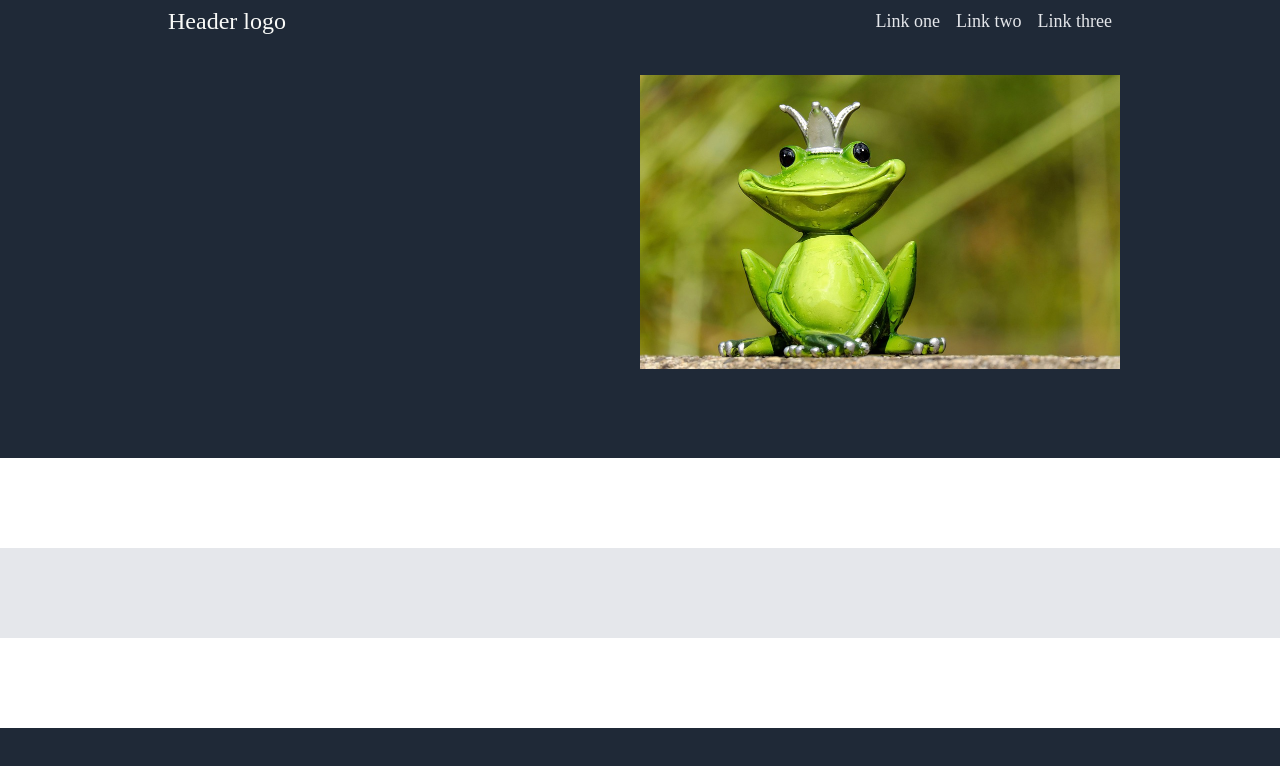
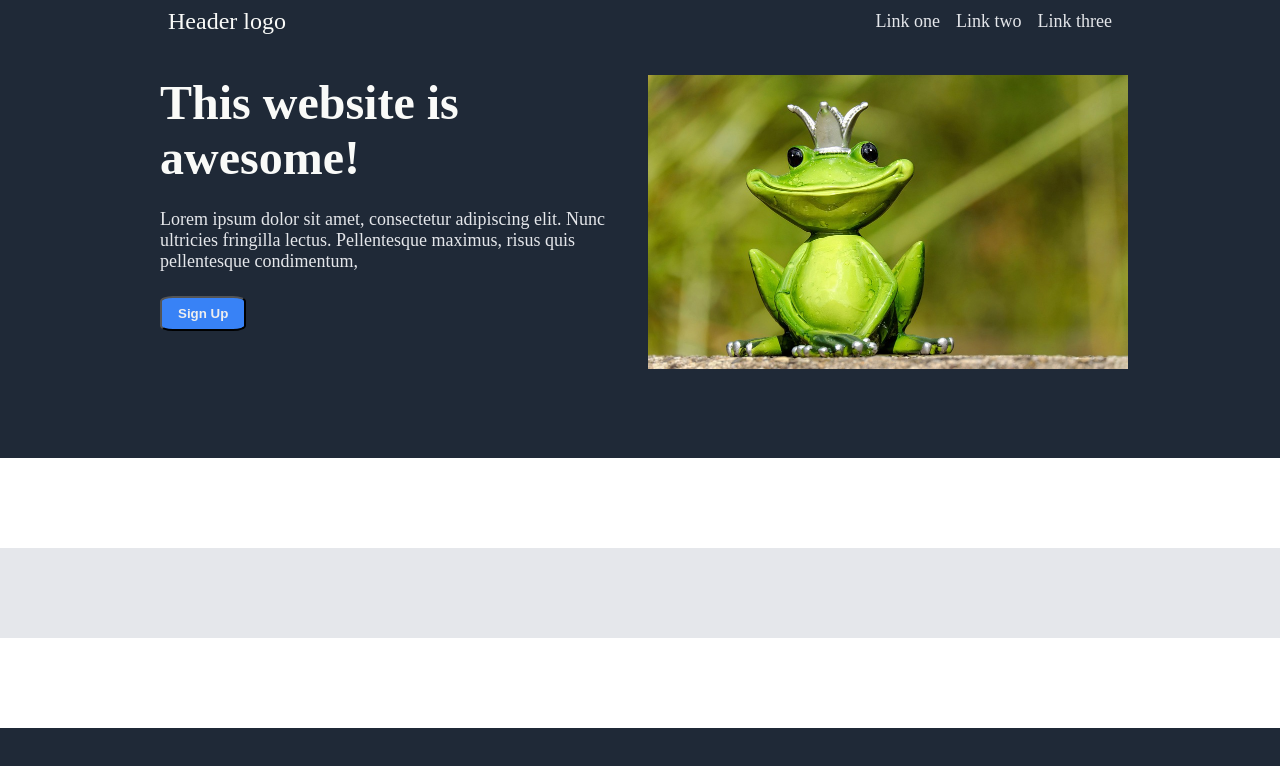
Before and after one commit to Lucas-Wenck/landing-page, a plain HTML site: page index.html in a window 1280 px wide. Drawn offline with Linux system fonts and the light colour scheme.

Commit message:
Finish main content of section 1

```diff
--- a/index.html
+++ b/index.html
@@ -24,6 +24,11 @@
                 <div class="sect1-content">
 
                     <div class="sect1-descript">
+                        <div class="sect1-main">This website is awesome!</div>
+                        <div class="sect1-secondary">Lorem ipsum dolor sit amet, consectetur adipiscing elit.
+                            Nunc ultricies fringilla lectus. Pellentesque maximus,
+                            risus quis pellentesque condimentum, </div>
+                        <button>Sign Up</button>
 
                     </div>
                     <img src="./images/frog.jpg">
--- a/style.css
+++ b/style.css
@@ -69,10 +69,35 @@ img{
 .sect1-content{
     display: flex;
     flex-direction: row;
+    gap: 8px;
 }
 
 .sect1-descript{
     display: flex;
+    flex-direction: column;
     flex-wrap: wrap;
-    flex: 1;
+    width: 480px;
+    height: auto;
+    flex: 1 0 auto;
+    gap: 24px;
 }
+
+.sect1-main{
+    font-size: 48px;
+    color: #F9FAF8;
+    font-weight: 900;
+}
+
+.sect1-secondary{
+    font-size: 18px;
+    color: #E5E7EB;
+}
+
+.sect1-descript button{
+    background-color: #3882F6;
+    align-self: flex-start;
+    padding: 8px 16px;
+    border-radius: 15%;
+    color: #EEE;
+    font-weight: 700;
+}
```
